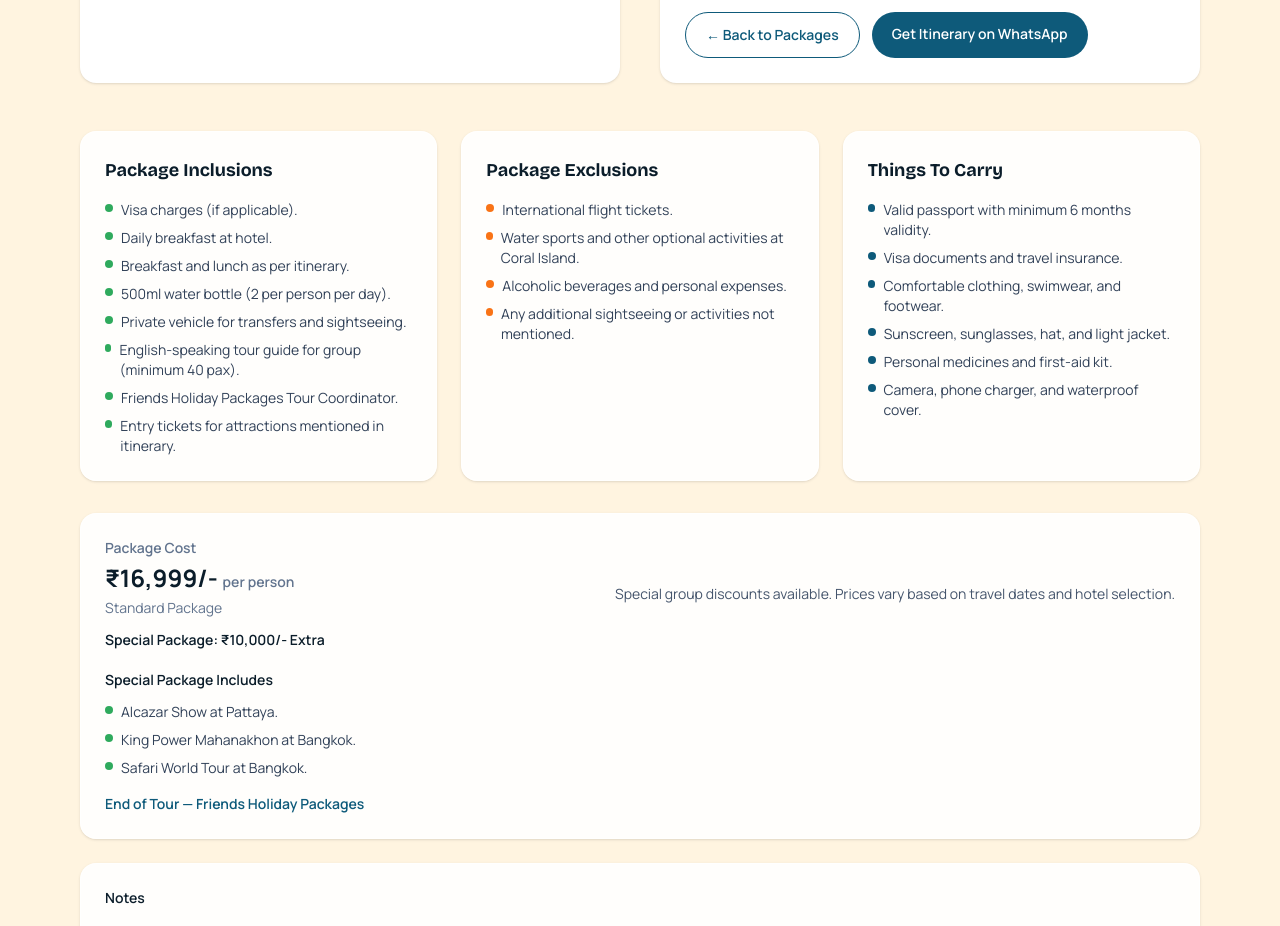
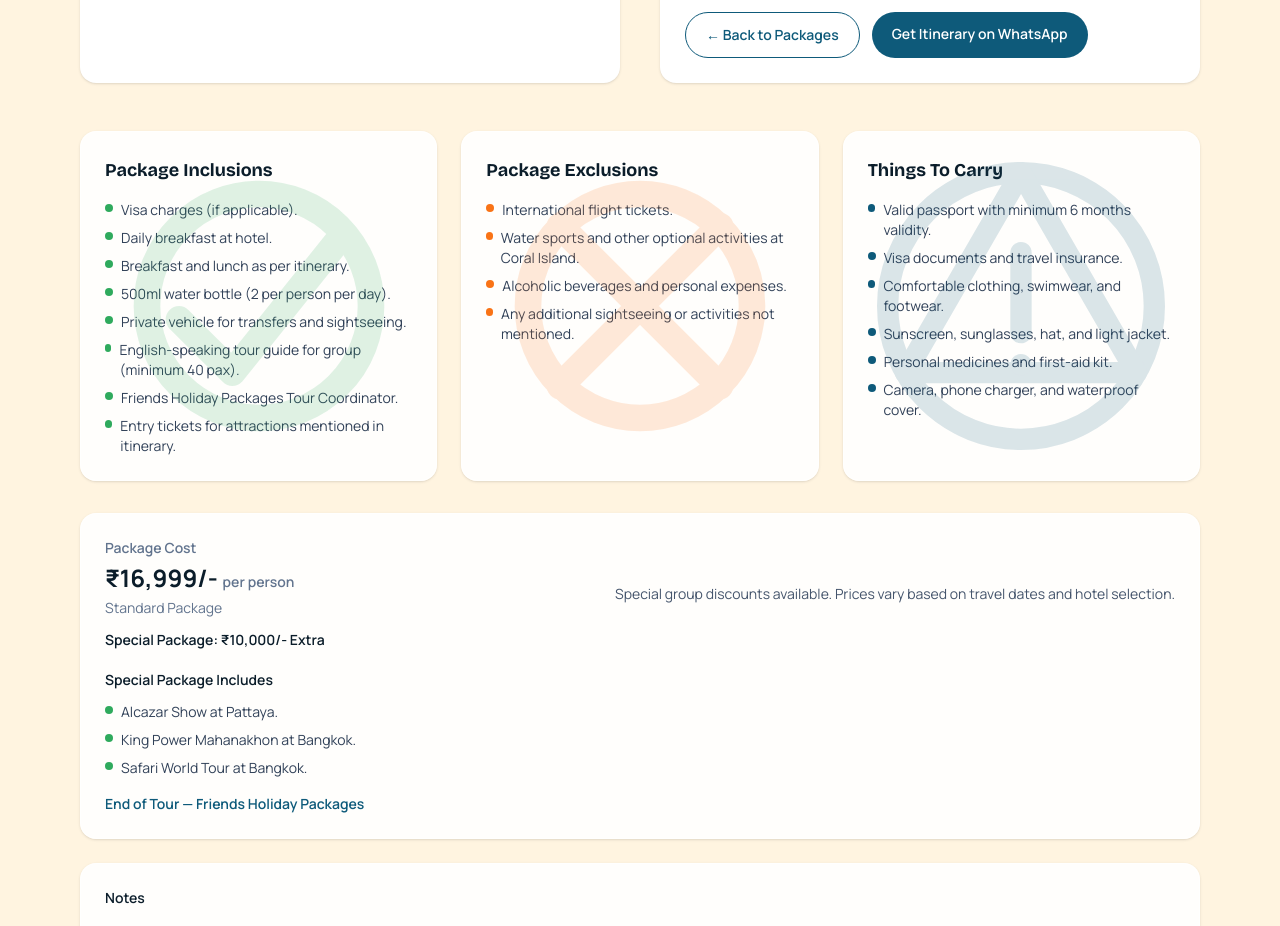
Before and after one commit to kishoretourstravels/Friendlyholidaypackages, a Next.js app: page /packages/thailand in a window 1280 px wide. Shown: the part 1600-2526 px from the top of the page. Built offline with nearby package versions, Linux system fonts and the light colour scheme.

Commit message:
Refine package cards background icons

```diff
--- a/app/packages/[slug]/page.tsx
+++ b/app/packages/[slug]/page.tsx
@@ -241,7 +241,22 @@ export default async function PackageDetailsPage({ params }: Props) {
         {pkg.slug === "thailand" && (
           <div className="mx-auto max-w-6xl px-4 pb-16">
             <div className="grid gap-6 md:grid-cols-3">
-              <div className="rounded-2xl border border-white/70 bg-white/90 p-6 shadow-sm">
+              <div className="relative overflow-hidden rounded-2xl border border-white/70 bg-white/90 p-6 shadow-sm">
+                <div className="pointer-events-none absolute inset-0 flex items-center justify-center opacity-15">
+                  <svg
+                    aria-hidden="true"
+                    viewBox="0 0 120 120"
+                    className="h-72 w-72 text-[color:var(--brand-leaf)] sm:h-80 sm:w-80"
+                    fill="none"
+                    stroke="currentColor"
+                    strokeWidth="10"
+                    strokeLinecap="round"
+                    strokeLinejoin="round"
+                  >
+                    <circle cx="60" cy="60" r="42" />
+                    <path d="M30 65l20 20 40-50" />
+                  </svg>
+                </div>
                 <h3 className="text-lg font-bold text-[color:var(--brand-ink)]">Package Inclusions</h3>
                 <ul className="mt-4 space-y-2 text-sm text-slate-700">
                   {thailandInclusions.map((i) => (
@@ -253,7 +268,21 @@ export default async function PackageDetailsPage({ params }: Props) {
                 </ul>
               </div>
 
-              <div className="rounded-2xl border border-white/70 bg-white/90 p-6 shadow-sm">
+              <div className="relative overflow-hidden rounded-2xl border border-white/70 bg-white/90 p-6 shadow-sm">
+                <div className="pointer-events-none absolute inset-0 flex items-center justify-center opacity-15">
+                  <svg
+                    aria-hidden="true"
+                    viewBox="0 0 120 120"
+                    className="h-72 w-72 text-[color:var(--brand-sunset)] sm:h-80 sm:w-80"
+                    fill="none"
+                    stroke="currentColor"
+                    strokeWidth="10"
+                    strokeLinecap="round"
+                  >
+                    <circle cx="60" cy="60" r="42" />
+                    <path d="M30 30l60 60M90 30l-60 60" />
+                  </svg>
+                </div>
                 <h3 className="text-lg font-bold text-[color:var(--brand-ink)]">Package Exclusions</h3>
                 <ul className="mt-4 space-y-2 text-sm text-slate-700">
                   {thailandExclusions.map((i) => (
@@ -265,7 +294,23 @@ export default async function PackageDetailsPage({ params }: Props) {
                 </ul>
               </div>
 
-              <div className="rounded-2xl border border-white/70 bg-white/90 p-6 shadow-sm">
+              <div className="relative overflow-hidden rounded-2xl border border-white/70 bg-white/90 p-6 shadow-sm">
+                <div className="pointer-events-none absolute inset-0 flex items-center justify-center opacity-15">
+                  <svg
+                    aria-hidden="true"
+                    viewBox="0 0 120 120"
+                    className="h-72 w-72 text-[color:var(--brand-ocean)] sm:h-80 sm:w-80"
+                    fill="none"
+                    stroke="currentColor"
+                    strokeWidth="8"
+                    strokeLinejoin="round"
+                  >
+                    <circle cx="60" cy="60" r="50" />
+                    <path d="M60 10L103.3 85H16.7z" />
+                    <line x1="60" y1="40" x2="60" y2="70" strokeLinecap="round" />
+                    <circle cx="60" cy="82" r="4" fill="currentColor" stroke="none" />
+                  </svg>
+                </div>
                 <h3 className="text-lg font-bold text-[color:var(--brand-ink)]">Things To Carry</h3>
                 <ul className="mt-4 space-y-2 text-sm text-slate-700">
                   {thailandThingsToCarry.map((i) => (
```
